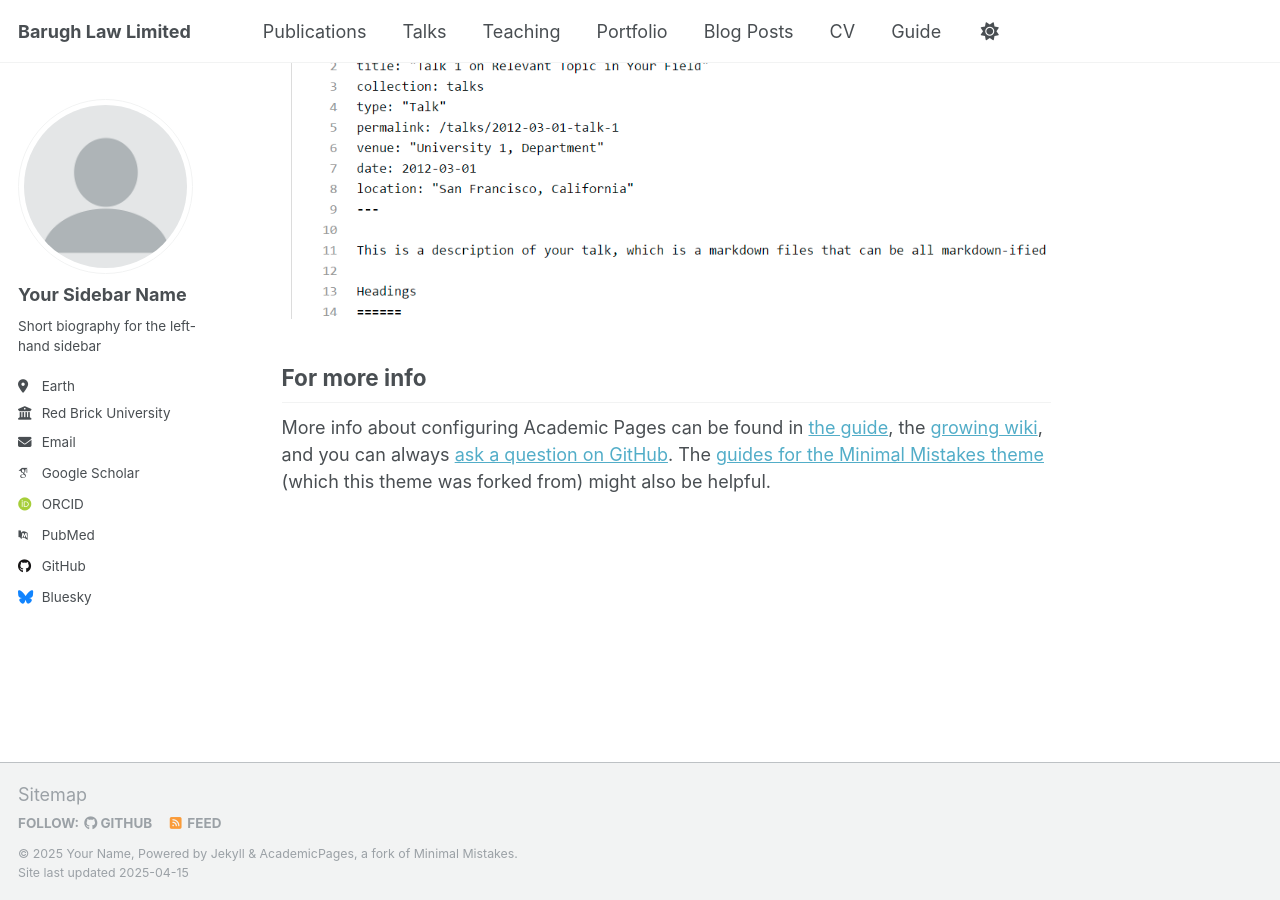
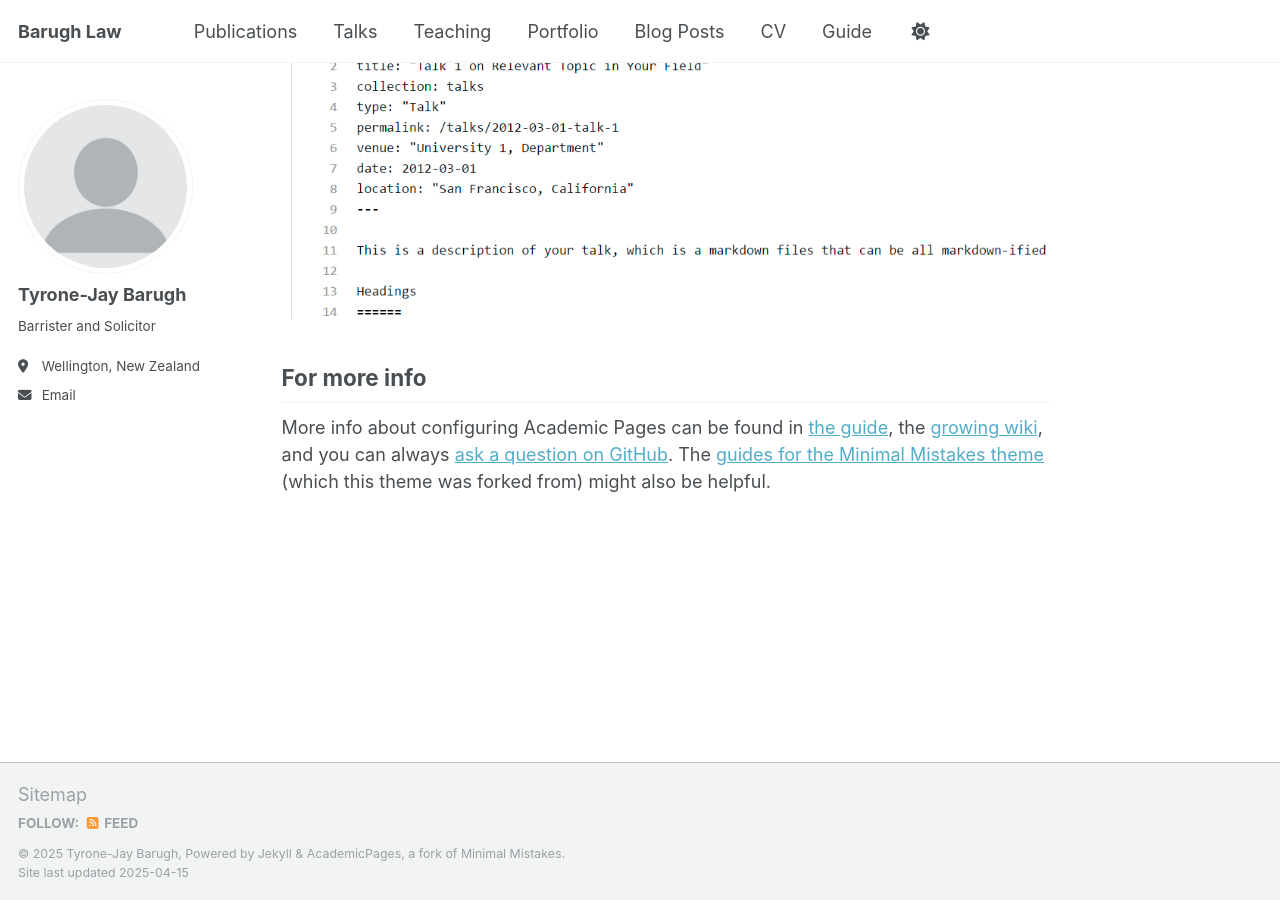
Before and after one commit to spiltmilklaw/spiltmilklaw.github.io, a Jekyll site: the page built from _pages/about.md, in a window 1280 px wide and 900 px high, scrolled down 2636 px. Built offline with Jekyll 4.4.1, drawn with Linux system fonts in a browser that asks for light colours; some web fonts are replaced.

Commit message:
Update _config.yml

```diff
--- a/_config.yml
+++ b/_config.yml
@@ -9,9 +9,9 @@
 # Basic Site Settings
 locale                   : "en-US"
 site_theme               : "default"
-title                    : "Barugh Law Limited"
+title                    : "Barugh Law"
 title_separator          : "-"
-name                     : &name "Your Name"
+name                     : &name "Tyrone-Jay Barugh"
 description              : &description "personal description"
 url                      : https://academicpages.github.io # the base hostname & protocol for your site e.g. "https://[your GitHub username].github.io"
 baseurl                  : "" # the subpath of your site, e.g. "/blog"
@@ -23,21 +23,20 @@ repository               : "academicpages/academicpages.github.io"
 author:
   # Biographic information
   avatar           : "profile.png"
-  name             : "Your Sidebar Name"
+  name             : "Tyrone-Jay Barugh"
   pronouns         : # example: "she/her"
-  bio              : "Short biography for the left-hand sidebar"
-  location         : "Earth"
-  employer         : "Red Brick University"
+  bio              : "Barrister and Solicitor"
+  location         : "Wellington, New Zealand"
   uri              : # URL
-  email            : "none@example.org"
+  email            : "tyrone@spiltmilk.nz"
 
   # Academic websites
   arxiv            : # URL - Update with the correct link to your profile
-  googlescholar    : "https://scholar.google.com/citations?user=PS_CX0AAAAAJ"
+  googlescholar    : # Username
   impactstory      : # URL
-  orcid            : "http://orcid.org/yourorcidurl"
+  orcid            : # Username
   semantic         : # URL
-  pubmed           : "https://www.ncbi.nlm.nih.gov/pubmed/?term=john+snow"
+  pubmed           : # Username
   researchgate     : # URL
   scopus           : # URL
 
@@ -45,12 +44,12 @@ author:
   bitbucket        : # Username - Update with your username on the site
   codepen          : # Username
   dribbble         : # Username
-  github           : "academicpages"
+  github           : # Username
   kaggle           : # Username
   stackoverflow    : # User number or user number and name (i.e., use "1" or "1/jeff-atwood")
 
   # Social media
-  bluesky          : "bsky.app" # Replace this with you Bluesky username
+  bluesky          : # Username
   facebook         : # Username
   flickr           : # Username
   foursquare       : # Username
```
